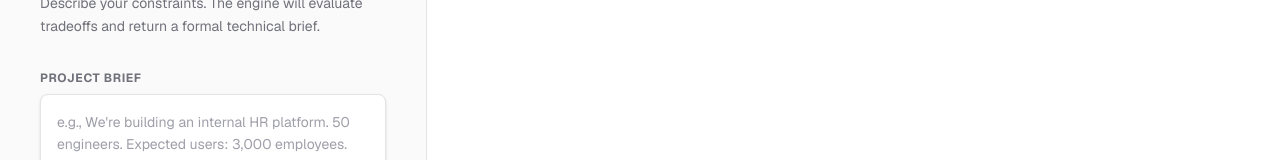
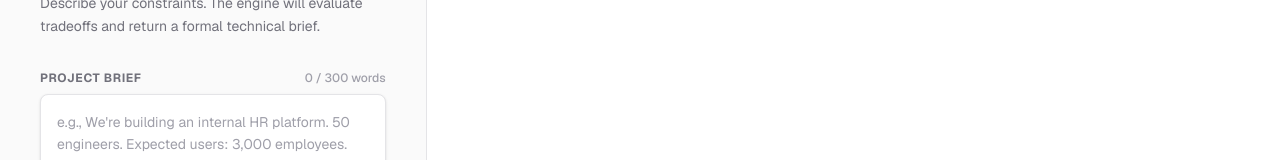
Before and after one commit to mayowa-kalejaiye/tradeoff, a Next.js app: page / in a window 1280 px wide. Shown: the part 144-304 px from the top of the page. Built offline with nearby package versions, Linux system fonts and the light colour scheme.

Commit message:
Add 300 word limit to prompt input

```diff
--- a/src/app/page.tsx
+++ b/src/app/page.tsx
@@ -18,9 +18,12 @@ export default function Home() {
   const [error, setError] = useState('');
   const [answers, setAnswers] = useState<Record<number, string>>({});
 
+  const wordCount = prompt.trim() ? prompt.trim().split(/\s+/).length : 0;
+  const isOverLimit = wordCount > 300;
+
   const handleSubmit = (e: React.FormEvent) => {
     e.preventDefault();
-    if (!prompt.trim()) return;
+    if (!prompt.trim() || isOverLimit) return;
 
     setError('');
     setResult(null);
@@ -216,12 +219,19 @@ export default function Home() {
 
           <form onSubmit={handleSubmit} className="flex flex-col flex-grow">
             <div className="flex flex-col flex-grow mb-4">
-              <label className="text-xs font-bold text-zinc-500 uppercase tracking-wider mb-2">Project Brief</label>
+              <div className="flex items-center justify-between mb-2">
+                <label className="text-xs font-bold text-zinc-500 uppercase tracking-wider">Project Brief</label>
+                <span className={`text-xs font-medium ${isOverLimit ? 'text-red-500 font-bold' : 'text-zinc-400'}`}>
+                  {wordCount} / 300 words
+                </span>
+              </div>
               <textarea
                 value={prompt}
                 onChange={(e) => setPrompt(e.target.value)}
                 placeholder="e.g., We're building an internal HR platform. 50 engineers. Expected users: 3,000 employees. Priority: reliability..."
-                className="w-full flex-grow p-4 bg-white border border-zinc-200 shadow-sm rounded-lg focus:ring-1 focus:ring-zinc-400 focus:border-zinc-400 transition-all resize-none outline-none text-zinc-900 placeholder-zinc-400 text-sm leading-relaxed min-h-[200px]"
+                className={`w-full flex-grow p-4 bg-white border shadow-sm rounded-lg focus:ring-1 transition-all resize-none outline-none text-zinc-900 placeholder-zinc-400 text-sm leading-relaxed min-h-[200px] ${
+                  isOverLimit ? 'border-red-300 focus:border-red-400 focus:ring-red-400' : 'border-zinc-200 focus:border-zinc-400 focus:ring-zinc-400'
+                }`}
                 spellCheck="false"
               />
             </div>
@@ -229,12 +239,12 @@ export default function Home() {
             <button
               type="submit"
               onClick={(e) => {
-                if (isPending || !prompt.trim()) {
+                if (isPending || !prompt.trim() || isOverLimit) {
                   e.preventDefault();
                 }
               }}
               className={`w-full flex items-center justify-center gap-2 h-10 rounded-md font-medium transition-colors text-sm shadow-sm ${
-                isPending || !prompt.trim()
+                isPending || !prompt.trim() || isOverLimit
                   ? 'bg-zinc-800 text-zinc-400 cursor-not-allowed opacity-50'
                   : 'bg-zinc-900 text-white hover:bg-zinc-800'
               }`}
@@ -246,6 +256,11 @@ export default function Home() {
                   </motion.div>
                   Running Review...
                 </span>
+              ) : isOverLimit ? (
+                <>
+                  <AlertTriangle className="w-4 h-4" />
+                  Word Limit Exceeded
+                </>
               ) : (
                 <>
                   <FileText className="w-4 h-4" />
```
